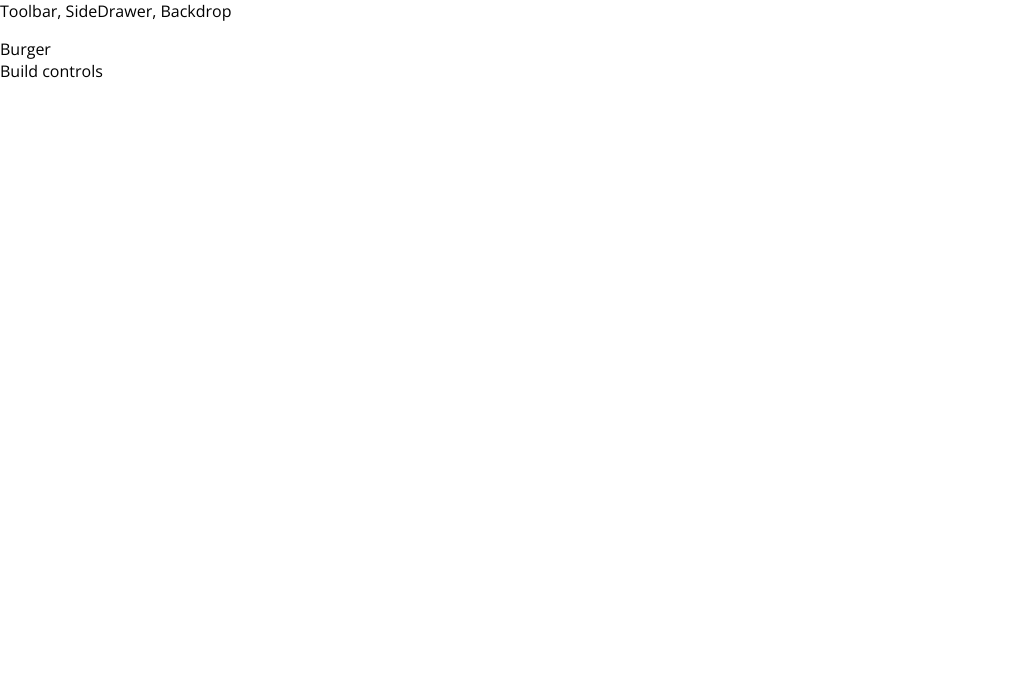
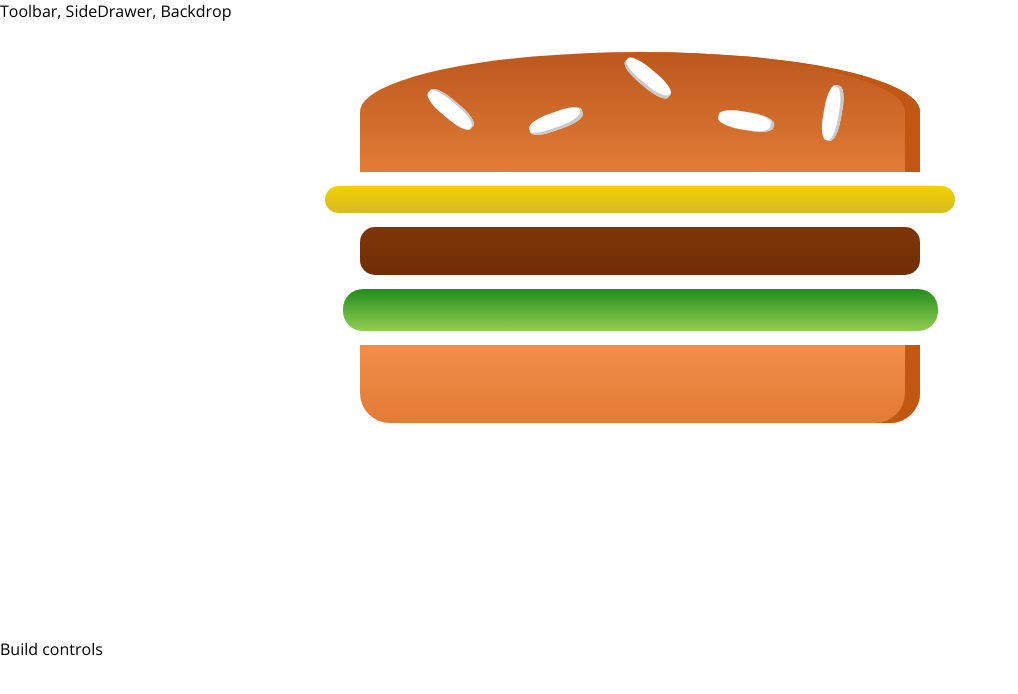
Before and after one commit to Ciccillo73/Burger_builder, a React app: page / in a window 1280 px wide. Shown: the top 694 px of the page, without its empty margins (0-1018 px from the left). Built offline with nearby package versions, Linux system fonts and the light colour scheme.

Commit message:
Adds burger ingredients render

```diff
--- a/src/components/Burger/Burger.js
+++ b/src/components/Burger/Burger.js
@@ -1,15 +1,17 @@
 import React from "react";
 import BurgerIngredient from "./BurgerIngredient/BurgerIngredient";
 import classes from "./Burger.css";
-import BurgerIngredient from "./BurgerIngredient/BurgerIngredient";
+
 const burger = (props) => {
     return (
-        <div className={classes.Burger}>
-            <BurgerIngredient type="bread-top"/>
-            <BurgerIngredient type="bread-meat"/>
-            <BurgerIngredient type="bread-cheese"/>
-            <BurgerIngredient type="bread-bottom"/>
-        </div>
+      <div className={classes.Burger}>
+        <BurgerIngredient type="bread-top" />
+        <BurgerIngredient type="cheese" />
+        <BurgerIngredient type="meat" />
+        <BurgerIngredient type="salad" />
+
+        <BurgerIngredient type="bread-bottom" />
+      </div>
     );
 };
 
--- a/src/components/Burger/BurgerIngredient/BurgerIngredient.js
+++ b/src/components/Burger/BurgerIngredient/BurgerIngredient.js
@@ -26,10 +26,10 @@ class BurgerIngredient extends Component {
             ingredient = <div className={classes.Cheese}></div>;
             break;
           case "salad":
-            ingredient = <div className={classes.Meat}></div>;
+            ingredient = <div className={classes.Salad}></div>;
             break;
           case "bacon":
-            ingredient = <div className={classes.Meat}></div>;
+            ingredient = <div className={classes.Bacon}></div>;
             break;
           default:
             ingredient = null;
--- a/src/containers/BurgerBuilder/BurgerBuilder.js
+++ b/src/containers/BurgerBuilder/BurgerBuilder.js
@@ -1,11 +1,12 @@
 import React, { Component } from "react";
 import Aux from "../../hoc/Aux";
+import Burger from "../../components/Burger/Burger"
 
 class BurgerBuilder extends Component{
     render (){
         return (
             <Aux>
-                <div>Burger</div>
+                <Burger />
                 <div>Build controls</div>
             </Aux>
         );
```
